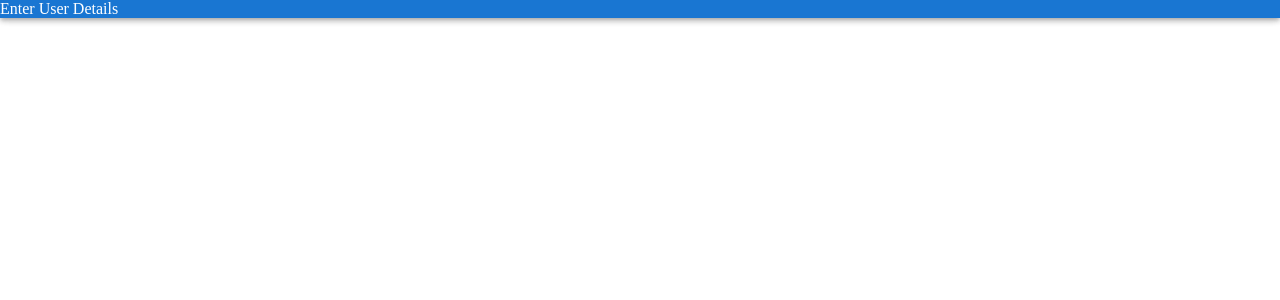
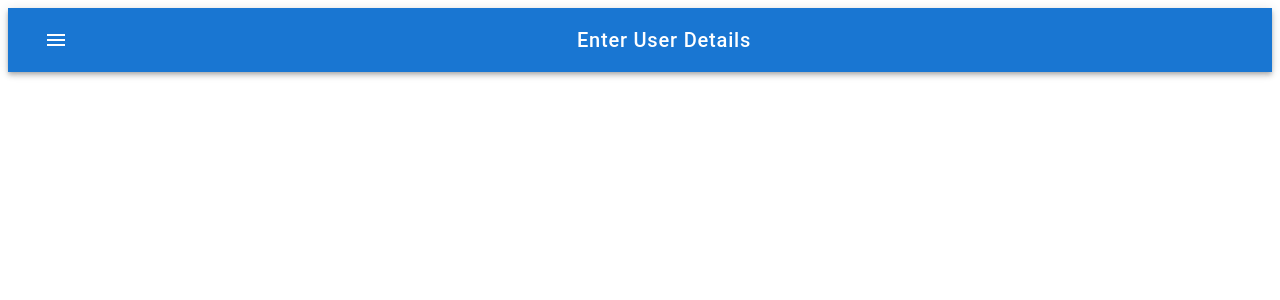
Before and after one commit to TinNguyen01600/Muti-step-form, a React (Vite) app: page / in a window 1280 px wide. Shown: the top 300 px of the page. Built offline with nearby package versions, Linux system fonts and the light colour scheme.

Commit message:
add component MyAppBar with MUI

```diff
--- a/src/components/FormUserDetails.jsx
+++ b/src/components/FormUserDetails.jsx
@@ -1,4 +1,4 @@
-import AppBar from '@mui/material/AppBar';
+import MyAppBar from './MyAppBar';
 import { createTheme, ThemeProvider, styled } from '@mui/material/styles';
 
 const FormUserDetails = ({
@@ -11,7 +11,7 @@ const FormUserDetails = ({
 
     return (
         <ThemeProvider theme={theme}>
-            <AppBar>Enter User Details</AppBar>
+            <MyAppBar title="Enter User Details"/>
         </ThemeProvider>
     )
 }
--- /dev/null
+++ b/src/components/MyAppBar.jsx
@@ -0,0 +1,74 @@
+import * as React from 'react';
+import AppBar from '@mui/material/AppBar';
+import Box from '@mui/material/Box';
+import Toolbar from '@mui/material/Toolbar';
+import IconButton from '@mui/material/IconButton';
+import Typography from '@mui/material/Typography';
+import Menu from '@mui/material/Menu';
+import MenuIcon from '@mui/icons-material/Menu';
+import Container from '@mui/material/Container';
+import MenuItem from '@mui/material/MenuItem';
+
+function MyAppBar({ title }) {
+    const [anchorEl, setAnchorEl] = React.useState(null);
+    const open = Boolean(anchorEl);
+    const handleClick = (event) => {
+        setAnchorEl(event.currentTarget);
+    };
+    const handleClose = () => {
+        setAnchorEl(null);
+    };
+
+
+    return (
+        <AppBar position="static">
+            <Container maxWidth="xl">
+                <Toolbar disableGutters>
+                    {/* ************************************************************ */}
+                    <Box>
+                        <IconButton
+                            size="large"
+                            aria-label="account of current user"
+                            aria-controls="menu-appbar"
+                            aria-haspopup="true"
+                            onClick={handleClick}
+                            color="inherit"
+                        >
+                            <MenuIcon />
+                        </IconButton>
+                        <Menu
+                            id="basic-menu"
+                            anchorEl={anchorEl}
+                            open={open}
+                            onClose={handleClose}
+                            MenuListProps={{
+                                'aria-labelledby': 'basic-button',
+                            }}
+                        >
+                            <MenuItem onClick={handleClose}>Profile</MenuItem>
+                            <MenuItem onClick={handleClose}>My account</MenuItem>
+                            <MenuItem onClick={handleClose}>Logout</MenuItem>
+                        </Menu>
+                    </Box>
+                    {/* ************************************************************     */}
+                    <Typography
+                        variant="h6"
+                        noWrap
+                        component="a"
+                        href="#app-bar-with-responsive-menu"
+                        sx={{
+                            flexGrow: 1,
+                            letterSpacing: '.05rem',
+                            color: 'inherit',
+                            textDecoration: 'none',
+                            textAlign: 'center'
+                        }}
+                    >
+                        {title}
+                    </Typography>
+                </Toolbar>
+            </Container>
+        </AppBar>
+    );
+}
+export default MyAppBar;
```
